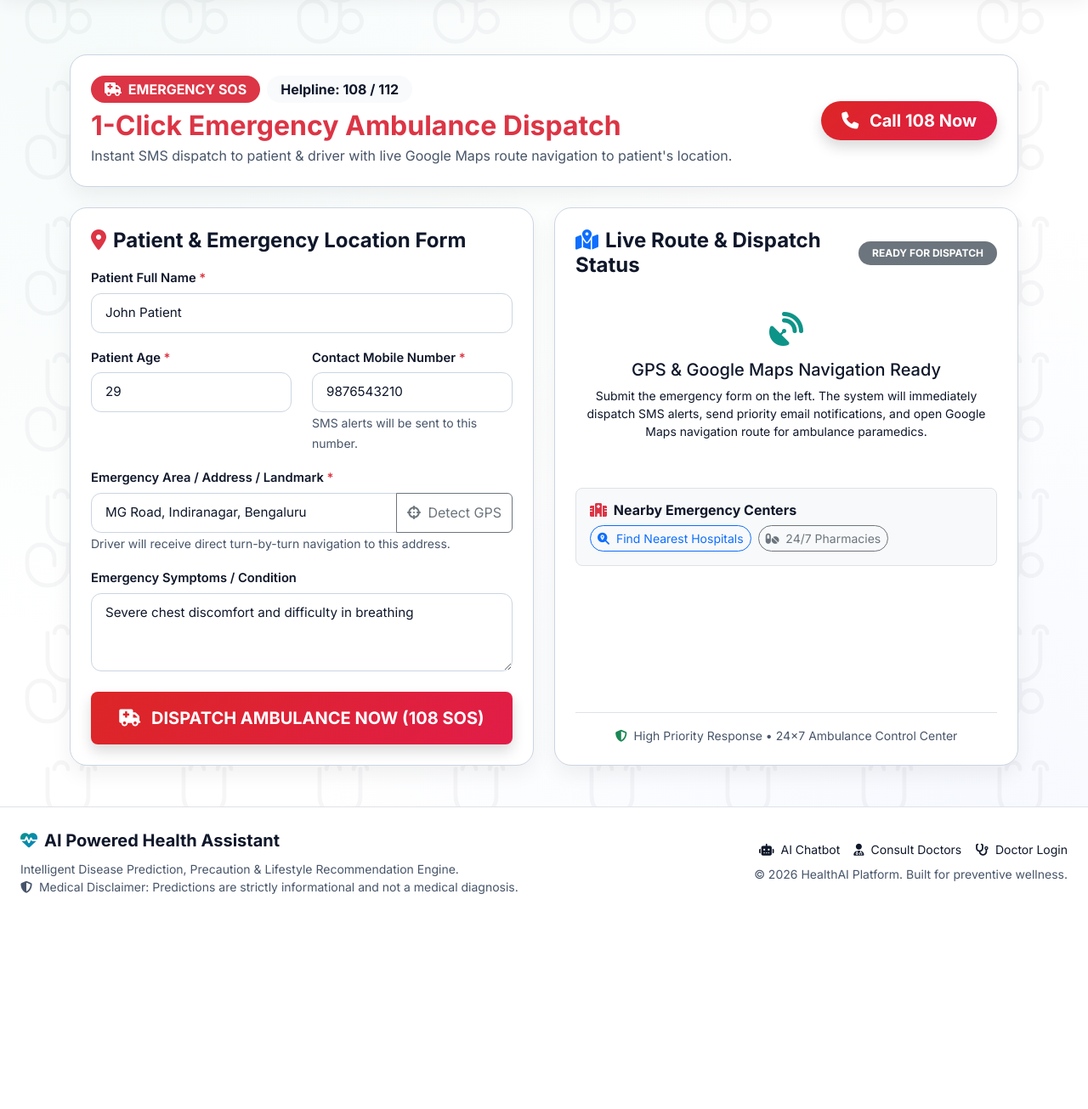
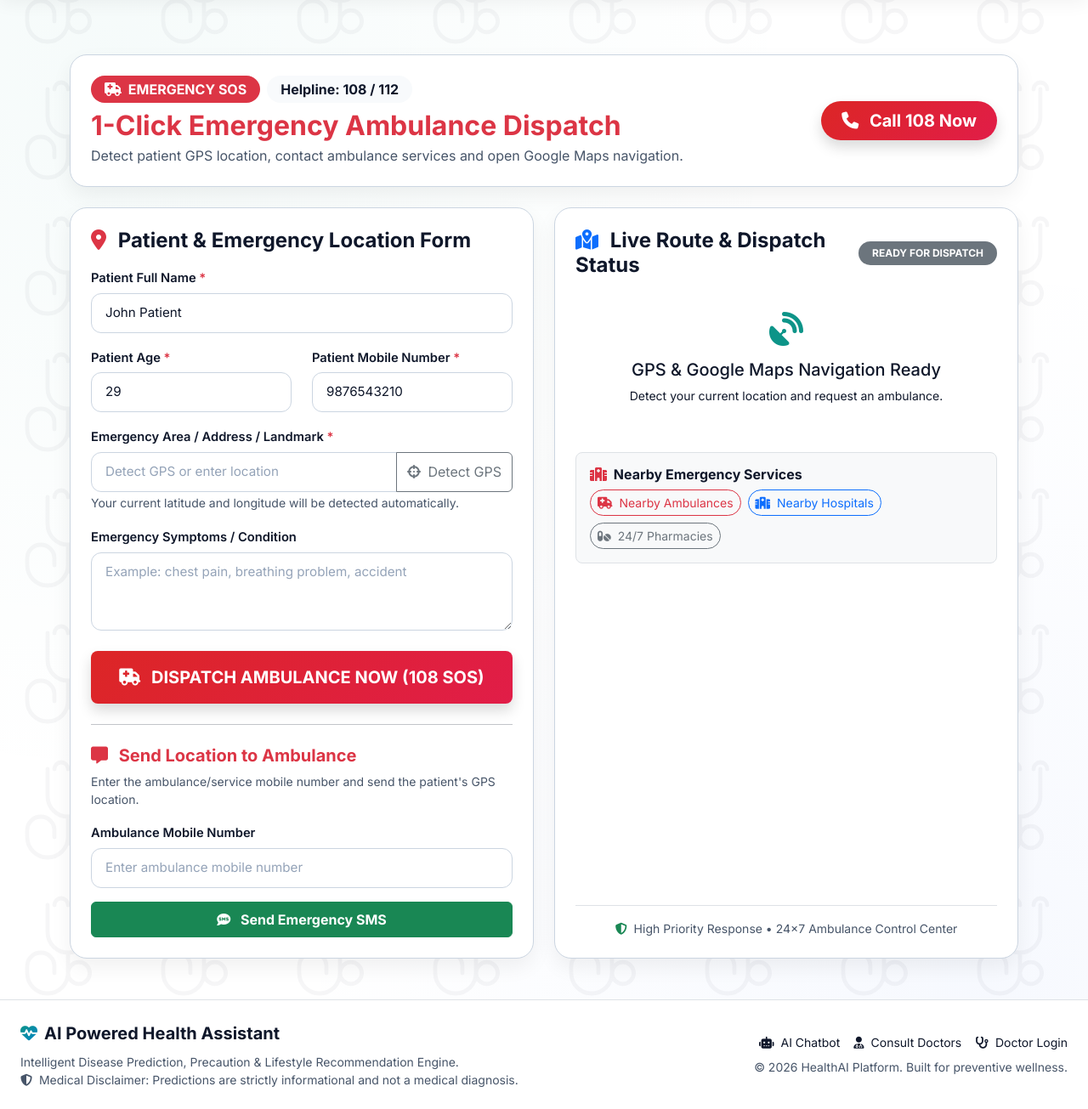
Before and after one commit to Chintha-Abhilash-Reddy/AI_Health_Assistant, a Flask app: page /ambulance in a window 1280 px wide. Shown: the part 79-1384 px from the top of the page at 85% size. Before the commit the page ends 1131 px from the top, so only its background shows below. Run offline with Flask 3, Linux system fonts and the light colour scheme; data that the repository does not hold is empty; some libraries are stand-ins or nearby versions.

Commit message:
Add ambulance GPS SMS and nearby services

```diff
--- a/templates/ambulance.html
+++ b/templates/ambulance.html
@@ -3,167 +3,654 @@
 {% block title %}Emergency Ambulance Services (108 SOS) — AI Health Assistant{% endblock %}
 
 {% block content %}
+
 <div class="container py-4">
 
   <!-- Header Banner -->
   <div class="row mb-4">
     <div class="col-12">
-      <div class="glass-card p-4 border-danger border-opacity-50" style="background: linear-gradient(135deg, rgba(254, 242, 242, 0.95) 0%, rgba(255, 255, 255, 0.95) 100%);">
+
+      <div class="glass-card p-4 border-danger border-opacity-50"
+           style="background: linear-gradient(135deg, rgba(254,242,242,0.95) 0%, rgba(255,255,255,0.95) 100%);">
+
         <div class="d-flex flex-column flex-md-row justify-content-between align-items-md-center gap-3">
+
           <div>
+
             <div class="d-flex align-items-center gap-2 mb-1">
-              <span class="badge bg-danger fs-6 px-3 py-2 rounded-pill pulse-sos"><i class="fa-solid fa-truck-medical me-1"></i> EMERGENCY SOS</span>
-              <span class="badge bg-dark fs-6 px-3 py-2 rounded-pill">Helpline: 108 / 112</span>
+
+              <span class="badge bg-danger fs-6 px-3 py-2 rounded-pill pulse-sos">
+                <i class="fa-solid fa-truck-medical me-1"></i>
+                EMERGENCY SOS
+              </span>
+
+              <span class="badge bg-dark fs-6 px-3 py-2 rounded-pill">
+                Helpline: 108 / 112
+              </span>
+
             </div>
-            <h2 class="fw-bold text-danger mb-1 mt-2">1-Click Emergency Ambulance Dispatch</h2>
-            <p class="text-muted mb-0">Instant SMS dispatch to patient & driver with live Google Maps route navigation to patient's location.</p>
+
+            <h2 class="fw-bold text-danger mb-1 mt-2">
+              1-Click Emergency Ambulance Dispatch
+            </h2>
+
+            <p class="text-muted mb-0">
+              Detect patient GPS location, contact ambulance services and open Google Maps navigation.
+            </p>
+
           </div>
+
           <div class="d-flex gap-2">
-            <a href="tel:108" class="btn btn-danger btn-lg px-4 fw-bold rounded-pill shadow">
-              <i class="fa-solid fa-phone me-2"></i> Call 108 Now
+
+            <a href="tel:108"
+               class="btn btn-danger btn-lg px-4 fw-bold rounded-pill shadow">
+
+              <i class="fa-solid fa-phone me-2"></i>
+              Call 108 Now
+
             </a>
+
           </div>
+
         </div>
       </div>
     </div>
   </div>
 
+
   <div class="row g-4">
-    <!-- Left Column: Emergency Input Form -->
+
+    <!-- LEFT SIDE -->
     <div class="col-lg-6">
+
       <div class="glass-card p-4 h-100">
+
         <h4 class="fw-bold text-dark mb-3">
-          <i class="fa-solid fa-location-dot text-danger me-2"></i>Patient & Emergency Location Form
+          <i class="fa-solid fa-location-dot text-danger me-2"></i>
+          Patient & Emergency Location Form
         </h4>
+
+
         <form method="POST" action="{{ url_for('ambulance') }}">
+
+          <!-- GPS values -->
+          <input type="hidden"
+                 id="latitude"
+                 name="latitude">
+
+          <input type="hidden"
+                 id="longitude"
+                 name="longitude">
+
+
+          <!-- Patient Name -->
           <div class="mb-3">
-            <label class="form-label">Patient Full Name <span class="text-danger">*</span></label>
-            <input type="text" name="patient_name" class="form-control" placeholder="Enter patient full name"
-                   value="{% if user %}{{ user.full_name }}{% else %}John Patient{% endif %}" required>
+
+            <label class="form-label">
+              Patient Full Name
+              <span class="text-danger">*</span>
+            </label>
+
+            <input type="text"
+                   name="patient_name"
+                   class="form-control"
+                   placeholder="Enter patient full name"
+                   value="{% if user %}{{ user.full_name }}{% else %}John Patient{% endif %}"
+                   required>
+
           </div>
 
+
           <div class="row">
+
+            <!-- Age -->
             <div class="col-md-6 mb-3">
-              <label class="form-label">Patient Age <span class="text-danger">*</span></label>
-              <input type="number" name="patient_age" class="form-control" placeholder="Age in years"
-                     value="{% if user and user.age %}{{ user.age }}{% else %}29{% endif %}" required>
+
+              <label class="form-label">
+                Patient Age
+                <span class="text-danger">*</span>
+              </label>
+
+              <input type="number"
+                     name="patient_age"
+                     class="form-control"
+                     placeholder="Age in years"
+                     value="{% if user and user.age %}{{ user.age }}{% else %}29{% endif %}"
+                     required>
+
             </div>
+
+
+            <!-- Patient phone -->
             <div class="col-md-6 mb-3">
-              <label class="form-label">Contact Mobile Number <span class="text-danger">*</span></label>
-              <input type="tel" name="mobile_number" class="form-control" placeholder="10-digit mobile number"
-                     value="{% if user and user.phone %}{{ user.phone }}{% else %}9876543210{% endif %}" required>
-              <small class="text-muted">SMS alerts will be sent to this number.</small>
+
+              <label class="form-label">
+                Patient Mobile Number
+                <span class="text-danger">*</span>
+              </label>
+
+              <input type="tel"
+                     name="mobile_number"
+                     class="form-control"
+                     placeholder="10-digit mobile number"
+                     value="{% if user and user.phone %}{{ user.phone }}{% else %}9876543210{% endif %}"
+                     required>
+
             </div>
+
           </div>
 
+
+          <!-- LOCATION -->
           <div class="mb-3">
-            <label class="form-label">Emergency Area / Address / Landmark <span class="text-danger">*</span></label>
+
+            <label class="form-label">
+              Emergency Area / Address / Landmark
+              <span class="text-danger">*</span>
+            </label>
+
             <div class="input-group">
-              <input type="text" id="areaInput" name="area_location" class="form-control"
-                     placeholder="e.g. 100 Feet Road, Indiranagar, Bengaluru, Karnataka"
-                     value="MG Road, Indiranagar, Bengaluru" required>
-              <button type="button" class="btn btn-outline-secondary" onclick="detectLiveLocation()">
-                <i class="fa-solid fa-crosshairs me-1"></i> Detect GPS
+
+              <input type="text"
+                     id="areaInput"
+                     name="area_location"
+                     class="form-control"
+                     placeholder="Detect GPS or enter location"
+                     required>
+
+              <button type="button"
+                      id="detectLocationBtn"
+                      class="btn btn-outline-secondary"
+                      onclick="detectLiveLocation()">
+
+                <i class="fa-solid fa-crosshairs me-1"></i>
+                Detect GPS
+
               </button>
+
             </div>
-            <small class="text-muted">Driver will receive direct turn-by-turn navigation to this address.</small>
+
+            <small class="text-muted">
+              Your current latitude and longitude will be detected automatically.
+            </small>
+
           </div>
 
+
+          <!-- Emergency -->
           <div class="mb-4">
-            <label class="form-label">Emergency Symptoms / Condition</label>
-            <textarea name="emergency_reason" class="form-control" rows="3"
-                      placeholder="e.g. Severe chest pain, breathing trouble, unconsciousness, severe injury">Severe chest discomfort and difficulty in breathing</textarea>
+
+            <label class="form-label">
+              Emergency Symptoms / Condition
+            </label>
+
+            <textarea name="emergency_reason"
+                      class="form-control"
+                      rows="3"
+                      placeholder="Example: chest pain, breathing problem, accident"></textarea>
+
           </div>
 
-          <button type="submit" class="btn btn-danger-gradient w-100 py-3 fs-5 fw-bold rounded-3 pulse-sos shadow">
-            <i class="fa-solid fa-truck-medical me-2"></i> DISPATCH AMBULANCE NOW (108 SOS)
+
+          <!-- Dispatch -->
+          <button type="submit"
+                  class="btn btn-danger-gradient w-100 py-3 fs-5 fw-bold rounded-3 pulse-sos shadow">
+
+            <i class="fa-solid fa-truck-medical me-2"></i>
+
+            DISPATCH AMBULANCE NOW (108 SOS)
+
           </button>
+
         </form>
+
+
+        <!-- SMS SECTION -->
+
+        <hr class="my-4">
+
+        <h5 class="fw-bold text-danger">
+          <i class="fa-solid fa-message me-2"></i>
+          Send Location to Ambulance
+        </h5>
+
+        <p class="small text-muted">
+          Enter the ambulance/service mobile number and send the patient's GPS location.
+        </p>
+
+
+        <div class="mb-3">
+
+          <label class="form-label">
+            Ambulance Mobile Number
+          </label>
+
+          <input type="tel"
+                 id="ambulance_phone"
+                 class="form-control"
+                 placeholder="Enter ambulance mobile number">
+
+        </div>
+
+
+        <button type="button"
+                onclick="sendAmbulanceSMS()"
+                class="btn btn-success w-100 py-2 fw-bold">
+
+          <i class="fa-solid fa-comment-sms me-2"></i>
+          Send Emergency SMS
+
+        </button>
+
       </div>
+
     </div>
 
-    <!-- Right Column: Live Route & Status -->
+
+    <!-- RIGHT SIDE -->
+
     <div class="col-lg-6">
+
       <div class="glass-card p-4 h-100 d-flex flex-column justify-content-between">
+
         <div>
+
           <div class="d-flex justify-content-between align-items-center mb-3">
+
             <h4 class="fw-bold text-dark mb-0">
-              <i class="fa-solid fa-map-location-dot text-primary me-2"></i>Live Route & Dispatch Status
+
+              <i class="fa-solid fa-map-location-dot text-primary me-2"></i>
+
+              Live Route & Dispatch Status
+
             </h4>
+
+
             {% if dispatched %}
-              <span class="badge bg-success px-3 py-2 rounded-pill">AMBULANCE EN ROUTE</span>
+
+            <span class="badge bg-success px-3 py-2 rounded-pill">
+              AMBULANCE EN ROUTE
+            </span>
+
             {% else %}
-              <span class="badge bg-secondary px-3 py-2 rounded-pill">READY FOR DISPATCH</span>
+
+            <span class="badge bg-secondary px-3 py-2 rounded-pill">
+              READY FOR DISPATCH
+            </span>
+
             {% endif %}
+
           </div>
 
+
           {% if dispatched %}
-            <div class="alert alert-danger border-2 mb-4 p-3 rounded-3">
-              <div class="d-flex align-items-center gap-2 mb-2">
-                <i class="fa-solid fa-circle-check text-danger fs-4"></i>
-                <h5 class="fw-bold text-danger mb-0">Ambulance Unit AMB-108 Dispatched!</h5>
-              </div>
-              <ul class="mb-0 ps-3 small text-dark">
-                <li><strong>Patient:</strong> {{ patient_name }} (Age: {{ patient_age }})</li>
-                <li><strong>Location:</strong> {{ area_location }}</li>
-                <li><strong>SMS Notification:</strong> Dispatched to <code>{{ mobile_number }}</code></li>
-                <li><strong>Estimated Arrival:</strong> 8 - 12 Minutes (Paramedic Unit On-Board)</li>
-              </ul>
+
+          <div class="alert alert-danger border-2 mb-4 p-3 rounded-3">
+
+            <div class="d-flex align-items-center gap-2 mb-2">
+
+              <i class="fa-solid fa-circle-check text-danger fs-4"></i>
+
+              <h5 class="fw-bold text-danger mb-0">
+                Ambulance Unit AMB-108 Dispatched!
+              </h5>
+
             </div>
 
-            <!-- Direct Google Maps Navigation Button -->
-            <div class="d-grid gap-2 mb-4">
-              <a href="{{ maps_url }}" target="_blank" class="btn btn-primary-gradient py-3 fw-bold fs-6 rounded-3 shadow">
-                <i class="fa-solid fa-diamond-turn-right me-2"></i> Open Google Maps Direct Route Navigation
-              </a>
-            </div>
+
+            <ul class="mb-0 ps-3 small text-dark">
+
+              <li>
+                <strong>Patient:</strong>
+                {{ patient_name }}
+                (Age: {{ patient_age }})
+              </li>
+
+              <li>
+                <strong>Location:</strong>
+                {{ area_location }}
+              </li>
+
+              <li>
+                <strong>SMS Notification:</strong>
+                {{ mobile_number }}
+              </li>
+
+              <li>
+                <strong>Estimated Arrival:</strong>
+                8 - 12 Minutes
+              </li>
+
+            </ul>
+
+          </div>
+
+
+          <div class="d-grid gap-2 mb-4">
+
+            <a href="{{ maps_url }}"
+               target="_blank"
+               class="btn btn-primary-gradient py-3 fw-bold fs-6 rounded-3 shadow">
+
+              <i class="fa-solid fa-diamond-turn-right me-2"></i>
+
+              Open Google Maps Route
+
+            </a>
+
+          </div>
+
           {% else %}
-            <div class="text-center py-4 text-muted">
-              <i class="fa-solid fa-satellite-dish fs-1 text-primary-accent mb-3"></i>
-              <h5>GPS & Google Maps Navigation Ready</h5>
-              <p class="small">Submit the emergency form on the left. The system will immediately dispatch SMS alerts, send priority email notifications, and open Google Maps navigation route for ambulance paramedics.</p>
-            </div>
+
+
+          <div class="text-center py-4 text-muted">
+
+            <i class="fa-solid fa-satellite-dish fs-1 text-primary-accent mb-3"></i>
+
+            <h5>
+              GPS & Google Maps Navigation Ready
+            </h5>
+
+            <p class="small">
+              Detect your current location and request an ambulance.
+            </p>
+
+          </div>
+
           {% endif %}
 
-          <!-- Quick Hospital Locator -->
+
+          <!-- Nearby Emergency -->
+
           <div class="border rounded-3 p-3 bg-light mt-3">
-            <h6 class="fw-bold text-dark mb-2"><i class="fa-solid fa-hospital text-danger me-1"></i> Nearby Emergency Centers</h6>
+
+            <h6 class="fw-bold text-dark mb-2">
+
+              <i class="fa-solid fa-hospital text-danger me-1"></i>
+
+              Nearby Emergency Services
+
+            </h6>
+
+
             <div class="d-flex flex-wrap gap-2">
-              <a href="https://www.google.com/maps/search/hospital+near+me" target="_blank" class="btn btn-sm btn-outline-primary rounded-pill">
-                <i class="fa-solid fa-magnifying-glass-location me-1"></i> Find Nearest Hospitals
+
+              <button type="button"
+                      onclick="findNearbyAmbulances()"
+                      class="btn btn-sm btn-outline-danger rounded-pill">
+
+                <i class="fa-solid fa-truck-medical me-1"></i>
+
+                Nearby Ambulances
+
+              </button>
+
+
+              <a href="https://www.google.com/maps/search/hospital+near+me"
+                 target="_blank"
+                 class="btn btn-sm btn-outline-primary rounded-pill">
+
+                <i class="fa-solid fa-hospital me-1"></i>
+
+                Nearby Hospitals
+
               </a>
-              <a href="https://www.google.com/maps/search/pharmacy+near+me" target="_blank" class="btn btn-sm btn-outline-secondary rounded-pill">
-                <i class="fa-solid fa-pills me-1"></i> 24/7 Pharmacies
+
+
+              <a href="https://www.google.com/maps/search/pharmacy+near+me"
+                 target="_blank"
+                 class="btn btn-sm btn-outline-secondary rounded-pill">
+
+                <i class="fa-solid fa-pills me-1"></i>
+
+                24/7 Pharmacies
+
               </a>
+
             </div>
+
           </div>
+
         </div>
 
+
         <div class="mt-4 pt-3 border-top text-center text-muted small">
-          <i class="fa-solid fa-shield-halved text-success me-1"></i> High Priority Response • 24x7 Ambulance Control Center
+
+          <i class="fa-solid fa-shield-halved text-success me-1"></i>
+
+          High Priority Response • 24x7 Ambulance Control Center
+
         </div>
+
       </div>
+
     </div>
+
   </div>
 
 </div>
 
+
 <script>
+
+/* ==============================
+   DETECT CURRENT GPS LOCATION
+================================ */
+
 function detectLiveLocation() {
-  const areaField = document.getElementById("areaInput");
-  if (navigator.geolocation) {
-    areaField.value = "Detecting current GPS coordinates...";
+
+    const areaField =
+        document.getElementById("areaInput");
+
+    const latitudeField =
+        document.getElementById("latitude");
+
+    const longitudeField =
+        document.getElementById("longitude");
+
+    const button =
+        document.getElementById("detectLocationBtn");
+
+
+    if (!navigator.geolocation) {
+
+        alert("GPS location is not supported on this device.");
+
+        return;
+    }
+
+
+    areaField.value = "Detecting current location...";
+
+    if (button) {
+        button.disabled = true;
+        button.innerHTML = "Detecting...";
+    }
+
+
     navigator.geolocation.getCurrentPosition(
-      function(pos) {
-        const lat = pos.coords.latitude.toFixed(5);
-        const lon = pos.coords.longitude.toFixed(5);
-        areaField.value = `GPS: ${lat}, ${lon} (Lat/Lon)`;
-      },
-      function(err) {
-        areaField.value = "Indiranagar, Bengaluru, Karnataka";
-      }
+
+        function(position) {
+
+            const lat = position.coords.latitude;
+
+            const lon = position.coords.longitude;
+
+
+            latitudeField.value = lat;
+
+            longitudeField.value = lon;
+
+
+            areaField.value =
+                "GPS: " +
+                lat.toFixed(6) +
+                ", " +
+                lon.toFixed(6);
+
+
+            if (button) {
+
+                button.disabled = false;
+
+                button.innerHTML =
+                    '<i class="fa-solid fa-circle-check me-1"></i> Location Detected';
+
+            }
+
+
+            alert(
+                "Location detected successfully!\n\n" +
+                "Latitude: " +
+                lat.toFixed(6) +
+                "\nLongitude: " +
+                lon.toFixed(6)
+            );
+
+        },
+
+
+        function(error) {
+
+            if (button) {
+
+                button.disabled = false;
+
+                button.innerHTML =
+                    '<i class="fa-solid fa-crosshairs me-1"></i> Detect GPS';
+
+            }
+
+
+            if (error.code === 1) {
+
+                alert(
+                    "Location permission denied. Please allow location permission."
+                );
+
+            }
+
+            else if (error.code === 2) {
+
+                alert(
+                    "Current location is unavailable."
+                );
+
+            }
+
+            else {
+
+                alert(
+                    "Unable to detect location. Please try again."
+                );
+
+            }
+
+        },
+
+
+        {
+            enableHighAccuracy: true,
+            timeout: 15000,
+            maximumAge: 0
+        }
+
     );
-  }
+
 }
+
+
+/* ==============================
+   SEND SMS TO AMBULANCE
+================================ */
+
+function sendAmbulanceSMS() {
+
+    let phone =
+        document.getElementById("ambulance_phone").value.trim();
+
+    let lat =
+        document.getElementById("latitude").value;
+
+    let lon =
+        document.getElementById("longitude").value;
+
+
+    if (!phone) {
+
+        alert("Enter ambulance mobile number.");
+
+        return;
+
+    }
+
+
+    if (!lat || !lon) {
+
+        alert("First press Detect GPS to get patient location.");
+
+        return;
+
+    }
+
+
+    let message =
+        "EMERGENCY AMBULANCE REQUEST\n\n" +
+        "Please respond immediately.\n\n" +
+        "Patient Location:\n" +
+        "https://maps.google.com/?q=" +
+        lat +
+        "," +
+        lon;
+
+
+    const smsURL =
+        "sms:" +
+        phone +
+        "?body=" +
+        encodeURIComponent(message);
+
+
+    window.location.href = smsURL;
+
+}
+
+
+/* ==============================
+   FIND NEARBY AMBULANCES
+================================ */
+
+function findNearbyAmbulances() {
+
+    let lat =
+        document.getElementById("latitude").value;
+
+    let lon =
+        document.getElementById("longitude").value;
+
+
+    if (!lat || !lon) {
+
+        alert("First press Detect GPS.");
+
+        return;
+
+    }
+
+
+    const mapsURL =
+        "https://www.google.com/maps/search/ambulance/@" +
+        lat +
+        "," +
+        lon +
+        ",14z";
+
+
+    window.open(mapsURL, "_blank");
+
+}
+
 </script>
+
+
 {% endblock %}
```
